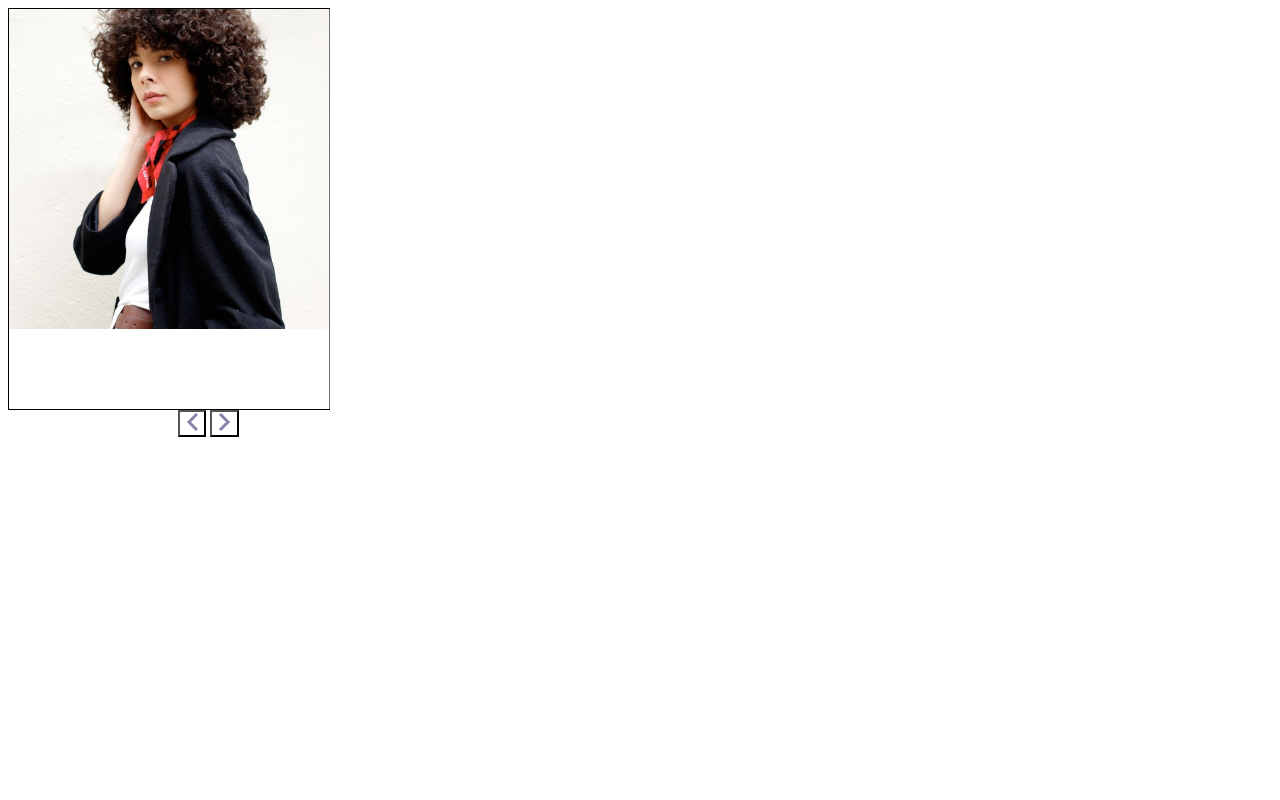
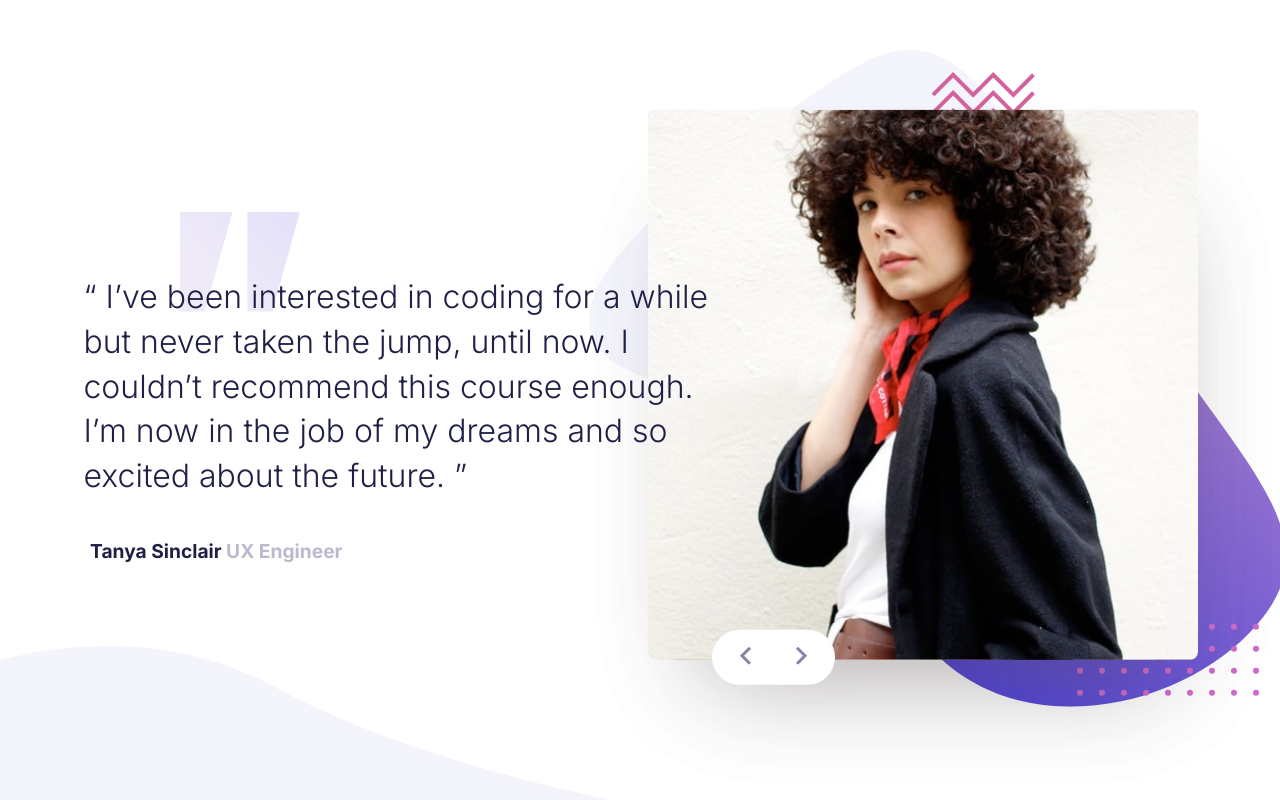
Before and after one commit to Fernando0654/FEM_22_Testimonials-Gallery, a plain HTML site: page index.html in a window 1280 px wide. Drawn offline with Linux system fonts and the light colour scheme.

Commit message:
desktop version finished

```diff
--- a/index.html
+++ b/index.html
@@ -11,6 +11,26 @@
 
 <body>
     <main>
+        <img src="./assets/img/pattern-quotes.svg" class="quotes" alt="">
+        <img src="./assets/img/pattern-bg.svg" class="pattern_bg" alt="">
+        <div class="info-content">
+            <div class="testimonial">
+                <p class="info-paragraph">
+                    “ I’ve been interested in coding for a while but never taken the jump, until now.
+                    I couldn’t recommend this course enough. I’m now in the job of my dreams and so
+                    excited about the future. ”
+                </p>
+                <h1>Tanya Sinclair <span>UX Engineer</span></h1>
+            </div>
+            <div class="testimonial disappear">
+                <p class="info-paragraph">
+                    “ If you want to lay the best foundation possible I’d recommend taking this course.
+                    The depth the instructors go into is incredible. I now feel so confident about
+                    starting up as a professional developer. ”
+                </p>
+                <h2>John Tarkpor <span>Junior Front-end Developer</span></h2>
+            </div>
+        </div>
         <div class="gallery-content">
             <div class="gallery__img">
                 <img src="./assets/img/image-john.jpg" alt="">
@@ -23,6 +43,9 @@
             </div>
         </div>
     </main>
+    <footer>
+        <img src="./assets/img/pattern-curve.svg" class="curves" alt="">
+    </footer>
     <script src="./js/gallery.js"></script>
 </body>
 
--- a/js/gallery.js
+++ b/js/gallery.js
@@ -1,6 +1,7 @@
 const previewBtn = document.getElementById("prev");
 const nextBtn = document.getElementById("next");
 const gallery = document.querySelector(".gallery__img");
+const paragraph = document.querySelector(".info-content");
 let counter = 0;
 
 const prev = () => {
@@ -8,8 +9,10 @@ const prev = () => {
         return;
     };
     counter--;
-    gallery.children[0].classList.remove("appear");
+    clearItems();
     gallery.children[0].classList.add("disappear");
+    paragraph.children[0].classList.add("appear");
+    paragraph.children[1].classList.add("disappear");
     gallery.children[1].classList = "active-prev";
 }
 
@@ -18,9 +21,18 @@ const next = () => {
         return;
     };
     counter++;
-    gallery.children[0].classList.remove("disappear");
+    clearItems();
     gallery.children[0].classList.add("appear");
+    paragraph.children[1].classList.add("appear");
+    paragraph.children[0].classList.add("disappear");
     gallery.children[1].classList = "active-next";
+}
+
+const clearItems = () => {
+    for(let i = 0; i < 2; i++) {
+        gallery.children[i].classList = "";
+        paragraph.children[i].classList = "testimonial";
+    }
 }
 
 previewBtn.addEventListener("click", prev);
--- a/scss/gallery.scss
+++ b/scss/components/gallery.scss
@@ -1,22 +1,23 @@
-@forward "./utils/animations";
-@use "./utils/mixins" as mix;
+@forward "../utils/animations";
+@use "../utils/mixins" as mix;
 
 .gallery-content {
     display: flex;
     flex-direction: column;
-    width: 40%;
-    max-width: 400px;
+    width: 50%;
+    position: absolute;
+    right: -0.5em;
+    top: -7.2em;
     .gallery__img {
-        width: 80%;
+        width: 100%;
         position: relative;
-        min-height: 50vh;
-        max-height: 400px;
-        border: 1px solid black;
         img {
             width: 100%;
             position: absolute;
             transition: 1s ease-out;
             transform-origin: right;
+            border-radius: 8px;
+            box-shadow: 10px 60px 100px -50px rgba(79, 68, 68, 0.268);
             &.active-prev {
                 animation: prevImg 1s ease-in forwards;
             }
@@ -31,7 +32,7 @@
             }
         }
         .diffuss_layer {
-            display: block;
+            display: none;
             width: 100%;
             height: 100%;
             position: absolute;
@@ -40,9 +41,22 @@
         }
     }
     .gallery__btn {
+        display: flex;
+        gap: 2em;
         margin: auto;
+        position: absolute;
+        top: 32.5em;
+        left: 4em;
+        background-color: white;
+        border-radius: 150px;
+        padding: 1em 1.3em;
         button {
-            background-color: white;
+            border: none;
+            background-color: transparent;
+            cursor: pointer;
+            &:active {
+                transform: scale(0.8);
+            }
         }
     }
 }
--- /dev/null
+++ b/scss/components/paragraph.scss
@@ -0,0 +1,33 @@
+.info-content {
+    display: block;
+    width: 66%;
+    z-index: 2;
+    .testimonial {
+        width: 90%;
+        .info-paragraph {
+            width: 100%;
+            font-family: "Inter", sans-serif;
+            color: hsl(240, 38%, 20%);
+            font-size: clamp(1rem, 3vw, 2rem);
+            font-weight: 300;
+            transform: translateY(8%) translateX(-1%);
+            line-height: 1.4;
+        }
+        h1, h2 {
+            font-family: "Inter", sans-serif;
+            color: hsl(240, 38%, 20%);
+            font-size: clamp(1rem, 3vw, 1.2rem);
+            margin-top: 3em;
+            span {
+                color: hsl(240, 18%, 77%);
+            }
+        }
+        &.appear {
+            display: block;
+            animation: appearParagraph 500ms ease-in forwards;
+        }
+        &.disappear {
+            display: none;
+        }
+    }
+}
--- /dev/null
+++ b/scss/general.scss
@@ -0,0 +1,34 @@
+@use "./utils/mixins" as mix;
+body {
+    overflow: hidden;
+}
+
+main {
+    @include mix.flex(row, start);
+    width: 95%;
+    max-width: 1100px;
+    margin: auto;
+    position: absolute;
+    left: 50%;
+    top: 50%;
+    transform: translate(-50%, -50%);
+}
+
+.quotes, .curves, .pattern_bg {
+    position: absolute;
+}
+
+.quotes {
+    left: 5.6em;
+    top: -0.8em;
+}
+
+.curves {
+    bottom: 0;
+    left: 0;
+}
+
+.pattern_bg {
+    right: -6em;
+    bottom: -8.2em;
+}
--- a/scss/index.scss
+++ b/scss/index.scss
@@ -1 +1,4 @@
-@forward "./gallery";
+@forward "./utils/fonts";
+@forward "./general";
+@forward "./components/gallery";
+@forward "./components/paragraph";
--- a/scss/utils/_animations.scss
+++ b/scss/utils/_animations.scss
@@ -33,3 +33,14 @@
         transform: scale(0.8);
     }
 }
+
+@keyframes appearParagraph {
+    from {
+        opacity: 0;
+        transform: scale(0.5);
+    }
+    to {
+        opacity: 1;
+        transform: scale(1);
+    }
+}
--- /dev/null
+++ b/scss/utils/_fonts.scss
@@ -0,0 +1,3 @@
+@import url('https://fonts.googleapis.com/css2?family=Inter:wght@300;500;700&display=swap');
+
+// font-family: 'Inter', sans-serif;
--- a/scss/utils/_mixins.scss
+++ b/scss/utils/_mixins.scss
@@ -1,7 +1,29 @@
+@mixin flex($direction, $justify) {
+    display: flex;
+    flex-direction: $direction;
+    align-items: center;
+    justify-content: $justify;
+}
+
 @mixin gradient {
-    background: rgb(255,255,255);
-    background: -moz-linear-gradient(90deg, rgba(255,255,255,0.4429971817828694) 0%, rgba(255,255,255,0.779131635564382) 35%, rgba(255,255,255,1) 100%);
-    background: -webkit-linear-gradient(90deg, rgba(255,255,255,0.4429971817828694) 0%, rgba(255,255,255,0.779131635564382) 35%, rgba(255,255,255,1) 100%);
-    background: linear-gradient(90deg, rgba(255,255,255,0.4429971817828694) 0%, rgba(255,255,255,0.779131635564382) 35%, rgba(255,255,255,1) 100%);
+    background: rgb(255, 255, 255);
+    background: -moz-linear-gradient(
+        90deg,
+        rgba(255, 255, 255, 0.4429971817828694) 0%,
+        rgba(255, 255, 255, 0.779131635564382) 35%,
+        rgba(255, 255, 255, 1) 100%
+    );
+    background: -webkit-linear-gradient(
+        90deg,
+        rgba(255, 255, 255, 0.4429971817828694) 0%,
+        rgba(255, 255, 255, 0.779131635564382) 35%,
+        rgba(255, 255, 255, 1) 100%
+    );
+    background: linear-gradient(
+        90deg,
+        rgba(255, 255, 255, 0.4429971817828694) 0%,
+        rgba(255, 255, 255, 0.779131635564382) 35%,
+        rgba(255, 255, 255, 1) 100%
+    );
     filter: progid:DXImageTransform.Microsoft.gradient(startColorstr="#ffffff",endColorstr="#ffffff",GradientType=1);
 }
```
Also changed, not shown: css/index.css, js/paragraph.js (added), 1 other file.
